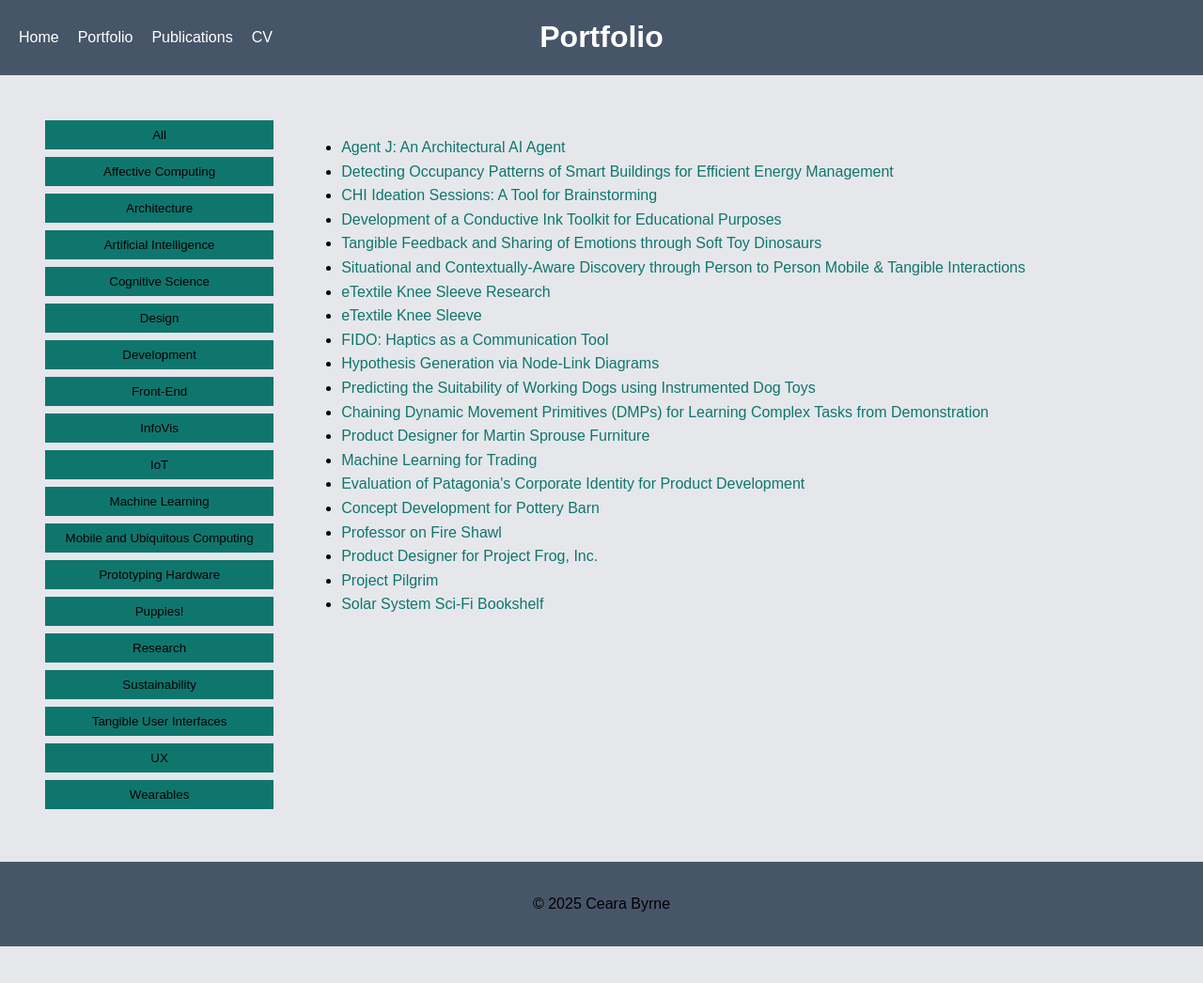
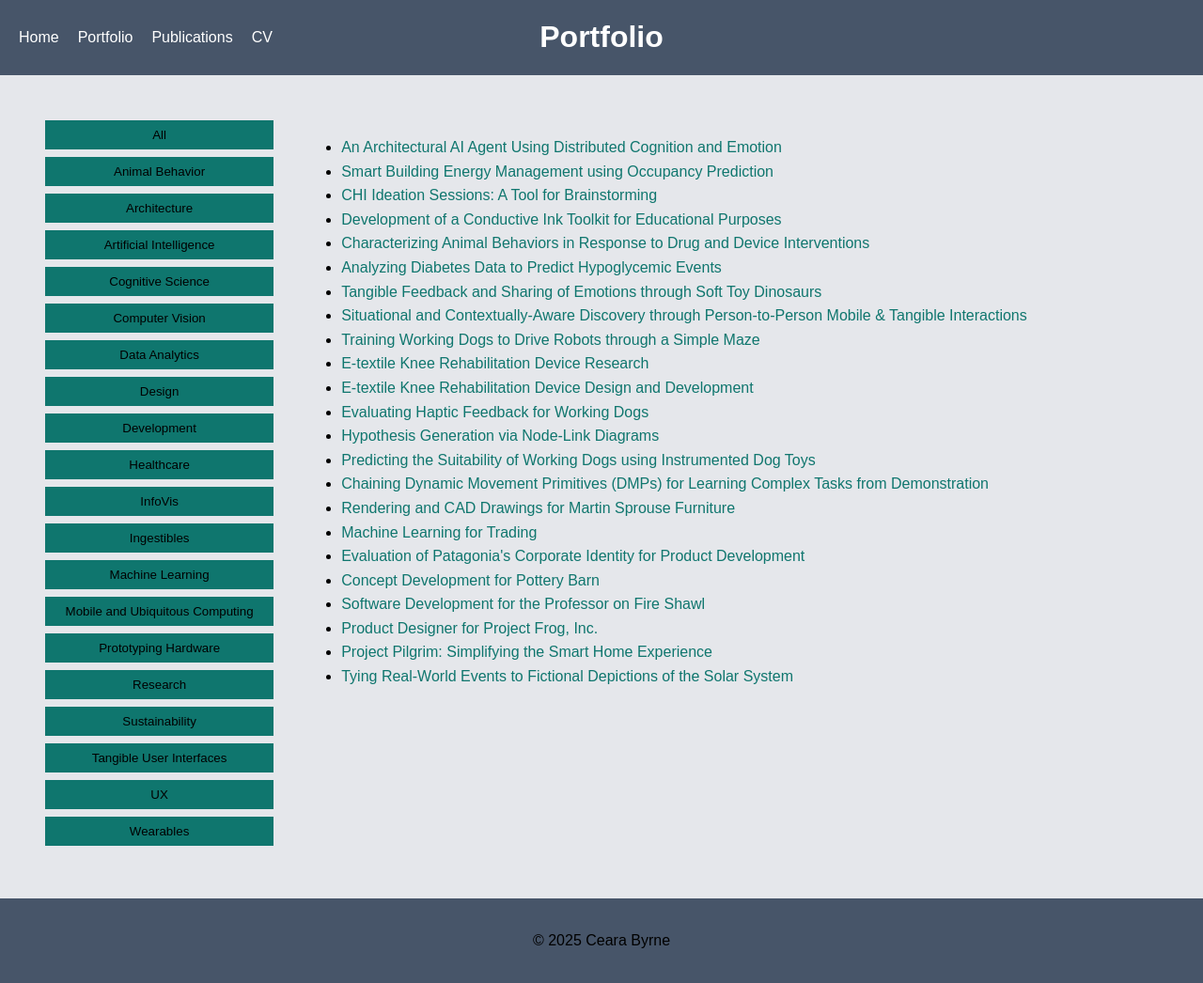
Before and after one commit to aboglin/aboglin.github.io, a Jekyll site: the page built from _portfolio/index.html, in a window 1280 px wide. Shown: the whole page at 94% size. Built offline with Jekyll 4.4.1, drawn with Linux system fonts in a browser that asks for light colours; before the commit the page ends 1007 px from its top, so only the background shows below that.

Commit message:
added in new portfolio project pages

```diff
--- a/_data/portfolio.yml
+++ b/_data/portfolio.yml
@@ -1,5 +1,5 @@
 solar-system-bookshelf:
-  title: "Solar System Sci-Fi Bookshelf"
+  title: "Tying Real-World Events to Fictional Depictions of the Solar System"
   short_title: "Solar System Bookshelf"
   description: |
     The goal of this project was to allow people to explore the chronological impact of news and real world events on popular culture. Specifically, we were looking at how news related to astronomy and space travel impacted portrayals of our solar system in fiction. This included the overall volume of science fiction writing, changing depictions of planets over time (as more details of their geography are discovered), and trends in which planets are popular or unpopular settings for novels.
@@ -12,7 +12,6 @@ solar-system-bookshelf:
     - CSS
     - JavaScript
   tags:
-    - Front-End
     - InfoVis
     - UX
 
@@ -29,7 +28,6 @@ hypothesis-generation:
   tags:
     - InfoVis
     - UX
-    - Front-End
 
 instrumented-dog-toys:
   short_title: "FIDO: Instrumented Dog Toys"
@@ -44,18 +42,17 @@ instrumented-dog-toys:
     - Design
     - Experimental Design
     - Machine Learning
-    - Data Analysis
+    - Data Analytics
   tags:
     - Development
     - Design
-    - IoT
-    - Mobile and Ubiquitous Computing
-    - Prototyping Hardware
-    - Puppies!
+    - Animal Behavior
     - Tangible User Interfaces
+    - Data Analytics
+    - Research
 
 agent-j:
-  title: "Agent J: An Architectural AI Agent"
+  title: "An Architectural AI Agent Using Distributed Cognition and Emotion"
   description: |
     Our team project goal was to replicate the design process of an architect in the early stages of generating a custom house for a client. We developed an agent that tried to capture the client's needs and expectations when interacting with the client. The output is a sketch that reflected not only explicit inputs from the client but also other background information such as common facts or learned knowledge. Part of the project requirements were to integrate aspects of cognitive science, and in our case, we implemented observed forms of Distribute Cognition and Emotion into Agent J.
 
@@ -74,7 +71,6 @@ agent-j:
   tags:
     - Artificial Intelligence
     - Cognitive Science
-    - Research
 
 ml4t:
   title: "Machine Learning for Trading"
@@ -98,7 +94,7 @@ ml4t:
     - Machine Learning
 
 professor-on-fire:
-  title: "Professor on Fire Shawl"
+  title: "Software Development for the Professor on Fire Shawl"
   short_title: "Professor on Fire"
   description: |
     Collaborating with Clint Zeagler and Jessica Pater, we were asked to create a wearable for Dr. Beth Mynatt to wear while receiving recognition as an ACM Fellow. My roles was to lead the construction and development of the lighting that pulsed in response to the applause from the audience. The lighting had two additional modes: an ambient pulse that did not respond to noise, for when she was speaking, and an "off" mode.
@@ -137,14 +133,12 @@ dinosaurs:
     - Individual Contributor
   tags:
     - Development
-    - IoT
-    - Affective Computing
     - Prototyping Hardware
     - Tangible User Interfaces
     - Design
 
 project-pilgrim:
-  title: Project Pilgrim
+  title: "Project Pilgrim: Simplifying the Smart Home Experience"
   description: |
     Tired of juggling between apps to manage your connected devices? Or, annoyed with lengthy setup processes to connect your "smart" light bulbs, coffee maker or crock pot? Imagine if your devices at home connected through your phone rather than many pin numbers or pass codes to gain access.
 
@@ -161,10 +155,11 @@ project-pilgrim:
   roles:
     - Technical Intern
   tags:
-    - IoT
+    - Prototyping Hardware
+    - UX
 
 haptics:
-  title: "FIDO: Haptics as a Communication Tool"
+  title: "Evaluating Haptic Feedback for Working Dogs"
   short_title: "FIDO: Haptics"
   description: |
     Working dogs perform a variety of essential services for their human partners, from assisting people with disabilities, to Search and Rescue, police, and military work. Recent interest in the nascent field of Animal-Computer Interaction has prompted research in computer-mediated technology for communication between working dogs and their handlers. Haptic (touch) interfaces in the form of vibrating motors are a promising approach for handler-to-dog communication. Haptic interfaces can provide a silent, long-range method of sending commands to a dog, when voice or hand signals are inappropriate or impossible. However, evaluating haptic interfaces for dogs, who cannot self-report sensations, creates interesting challenges. This project draws on human-computer interaction concepts, such as Just Noticeable Difference, to explore methods and issues in evaluating haptic interfaces for working dogs. We created a haptic system and developed an evaluation method, reporting results for ten dogs of widely varying breeds, sizes, and coat types.
@@ -184,7 +179,7 @@ haptics:
     - Wearables
 
 ai-project:
-  title: "Detecting Occupancy Patterns of Smart Buildings for Efficient Energy Management"
+  title: "Smart Building Energy Management using Occupancy Prediction"
   short_title: "Smart Building Energy Management"
   description: |
     In 2011, the US building sector accounted for 41% of the total energy consumed, outperforming the transportation and industrial sectors by 28% and 31%, respectively.* Prior studies show that occupancy pattern detection can reduce the energy consumption of lighting by 50% and air conditioning by 20%.** The prediction of occupancy patterns is particularly important in Heating Ventilation and Air Conditioning (HVAC) control systems because the process of reaching the appropriate temperature is time consuming and costly***, however, the current standard from the American Society of Heating Refrigerating & Air-conditioning Engineers (ASHRAE) is a fixed model assuming identical occupancy patterns across buildings with different uses (e.g. commercial, retail). The objective of this study was to develop an AI-based model that predicted the occupancy pattern of a commercial building (for e.g. Mitsubishi Electric Research Laboratory (MERL)) in order to anticipate the optimal temperature for the HVAC system one hour from the present. We then compare our model of occupancy patterns with current standards from ASHRAE and provide an analysis of energy savings by adopting this model.
@@ -218,9 +213,10 @@ irl:
   tags:
     - Machine Learning
     - Development
+    - Research
 
 mit:
-  title: "MIT Media Lab Member Connect App"
+  title: "Design of the MIT Media Lab Member Connect App"
   description: |
     The app was developed to help MIT's Media Lab industry partners connect with different labs and researchers within the Media Lab at the annual Member Event. It allows partners to manage their event schedule, continue conversations with people they've met, and create meaningful relationships with the students and their projects.
   client: MIT Media Lab and Industry Partners
@@ -231,9 +227,11 @@ mit:
   roles:
     - Lead UX Designer
     - 2 person team
+  tags:
+    - UX
 
 discovery:
-  title: "Situational and Contextually-Aware Discovery through Person to Person Mobile & Tangible Interactions"
+  title: "Situational and Contextually-Aware Discovery through Person-to-Person Mobile & Tangible Interactions"
   short_title: "Situational and Contextually-Aware Discovery"
   description: |
     Within the past couple decades, particularly within the United States, populations have shifted from being extremely rural to being urbanized.* This unfamiliar and transient nature of our society often leaves a person experiencing a wide range of emotions as they move from one place to the next. As a greenhorn acquires information regarding their new surroundings and develops a routine rich in comfortable locations and experiences this turmoil subsides, but little innate guidance is provided for a new resident to cope with this highly personal process. Coarse knowledge of the culture of a neighborhood does not provide an easy introduction to the places or people within it. As a result, our problem space explores methods to address these issues post-relocation by considering the emotional, spatial, and social aspects associated with it.
@@ -250,7 +248,6 @@ discovery:
     - Physical Prototyping
     - Qualitative studies on a 3 person team
   tags:
-    - IoT
     - Mobile and Ubiquitous Computing
     - Prototyping Hardware
     - Tangible User Interfaces
@@ -278,7 +275,7 @@ chi-ideation-sessions:
     - Prototyping Hardware
 
 etextile-research:
-  title: "eTextile Knee Sleeve Research"
+  title: "E-textile Knee Rehabilitation Device Research"
   description: |
     This study intended to understand the interaction between various primary stakeholders, such as Total Knee Arthroplasty (TKA) patients and their doctors.  Through expert interviews and the observation of the rehabilitation process, an examination of existing techniques utilized by physical therapists during knee rehabilitation were analyzed with the intent to recognize how users interact with their existing rehabilitation products.  Ultimately however, the purpose was to look for product opportunities in the current system.
 
@@ -297,7 +294,7 @@ etextile-research:
     - Research
 
 etextile:
-  title: "eTextile Knee Sleeve"
+  title: "E-textile Knee Rehabilitation Device Design and Development"
   description: |
     Using the design criteria established during the workshop, the study designed and developed a physical therapy device using eTextile techniques and wearable technologies.  The roles that social acceptability, wearability, and fashion play are central factors to product adoption of wearable products.  The objective was to develop a platform for which others can develop their own system.
 
@@ -311,6 +308,7 @@ etextile:
   tags:
     - Wearables
     - Prototyping Hardware
+    - Research
 
 conductive-ink-toolkit:
   title: "Development of a Conductive Ink Toolkit for Educational Purposes"
@@ -335,7 +333,7 @@ conductive-ink-toolkit:
     - Design
 
 patagonia:
-  title: Evaluation of Patagonia's Corporate Identity for Product Development
+  title: "Evaluation of Patagonia's Corporate Identity for Product Development"
   short_title: "Patagonia Corporate Identity"
   description: |
     "Strategic Design Language" is about understanding the strategic design process and learning how to translate the complex information gathered from the process into visual design language.  The class helps students build compelling stories from their ideas by creating design language that is spoken in today's design communities and business world.
@@ -355,7 +353,7 @@ patagonia:
     - Research
 
 martin-sprouse:
-  title: Product Designer for Martin Sprouse Furniture
+  title: "Rendering and CAD Drawings for Martin Sprouse Furniture"
   short_title: "Martin Sprouse Furniture"
   description: |
     I had the amazing opportunity to work with Martin Sprouse — an extremely talented furniture designer in Emeryville. My role was to turn his concepts and ideas into detailed drawings for contractors and create renderings for clients. Below are a few pieces that I worked on.
@@ -370,7 +368,7 @@ martin-sprouse:
     - Design
 
 pottery-barn:
-  title: Concept Development for Pottery Barn
+  title: "Concept Development for Pottery Barn"
   short_title: "Pottery Barn"
   description: |
     Drawing inspiration from things around me (pre-Pinterest :)) and from current trends, concepts examined gaps in Pottery Barn's existing product catalogs. Shown below are inspiration boards, initial concepts, and final, more refined concepts.
@@ -397,3 +395,44 @@ project-frog:
     - Design
     - Architecture
     - Sustainability
+
+dog-robots:
+  title: "Training Working Dogs to Drive Robots through a Simple Maze"
+  short_title: "Dog-Driven Robots"
+  description: |
+    Training a working dog for a role such as bomb detection or search and rescue can take years, incurring a large cost. As detection work requires visual and odor-based problem-solving abilities, we have started to investigate how to quantify these abilities to assess a dog's potential. Towards this goal, we studied if and how a dog can remotely drive a robot through a simple maze. In our feasibility study, the dogs interact with an affordance mounted on a raised platform which triggers robot movement while also providing visual feedback from the robot. This study evaluated three affordances (tug, button press, and proximity) on two participants to drive the robot through a straight course. By identifying the best robot-canine interaction method, we show the potential for canines extending visual problem-solving abilities to an external device.
+  date: 2019
+  roles:
+    - Advising
+    - Researcher
+  tags:
+    - Cognitive Science
+    - Research
+
+device-behavior:
+  title: "Characterizing Animal Behaviors in Response to Drug and Device Interventions"
+  short_title: "Characterizing Behavior"
+  description: |
+    We want to characterize behavioral phenotypes in order to see the effects of drug and device interventions over time. To do this, we leverage computational ethograms, which “automate the measurement and the analysis of animal behavior”. We use image-based tracking, which provides detailed information about the behavior of individuals at local scales, such as how they move, with which other individuals they interact, the sensory information available to them, and the role of internal and environmental drivers in shaping their behavior.
+  date: 2022
+  roles:
+    - Individual Contributor
+    - Management of 4 person team
+  tags:
+    - Animal Behavior
+    - Research
+    - Development
+    - Computer Vision
+    - Ingestibles
+
+diabetes-data:
+  title: "Analyzing Diabetes Data to Predict Hypoglycemic Events"
+  short_title: "Diabetes Data Analysis"
+  description: |
+    We analyzed continuous glucose monitor (CGM) data from 1135 patients with type 1 diabetes (T1D) representing 246.18 patient years. We show that a surprisingly large proportion of hypoglycemic episodes (20-30%) are follow-on events resulting from under-treatment of prior events and that the average duration of independent hypoglycemic events can last up to 79 to 108 minutes. We further show that the kinetics of hypoglycemic onset and persistence vary significantly by patient history, severity, and time of occurrence.
+  date: 2025
+  roles:
+    - Individual Contributor
+  tags:
+    - Data Analytics
+    - Healthcare
--- /dev/null
+++ b/_portfolio/device-behavior.md
@@ -0,0 +1,10 @@
+---
+layout: default
+title: "Characterizing Animal Behaviors in Response to Drug and Device Interventions"
+---
+
+{{ site.data.portfolio.device-behavior.description }}
+
+**Date:** {{ site.data.portfolio.device-behavior.date }}
+
+**Skills:** {{ site.data.portfolio.device-behavior.skills | join: ", " }}
--- /dev/null
+++ b/_portfolio/diabetes-data.md
@@ -0,0 +1,10 @@
+---
+layout: default
+title: "Analyzing Diabetes Data to Predict Hypoglycemic Events"
+---
+
+{{ site.data.portfolio.diabetes-data.description }}
+
+**Date:** {{ site.data.portfolio.diabetes-data.date }}
+
+**Skills:** {{ site.data.portfolio.diabetes-data.skills | join: ", " }}
--- /dev/null
+++ b/_portfolio/dog-robots.md
@@ -0,0 +1,12 @@
+---
+layout: default
+title: "Training Working Dogs to Drive Robots through a Simple Maze"
+---
+
+{{ site.data.portfolio.dog-robots.description }}
+
+**Date:** {{ site.data.portfolio.dog-robots.date }}
+
+**Course:** {{ site.data.portfolio.dog-robots.course }}
+
+**Skills:** {{ site.data.portfolio.dog-robots.skills | join: ", " }}
```
